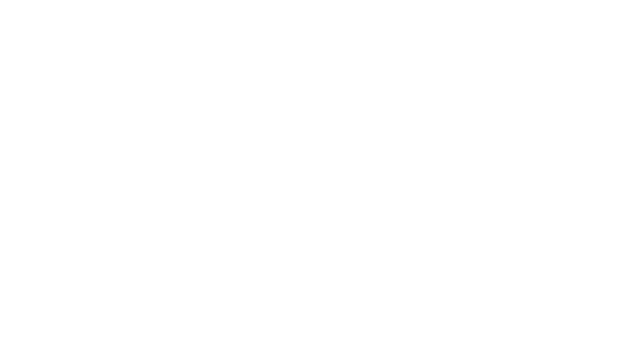
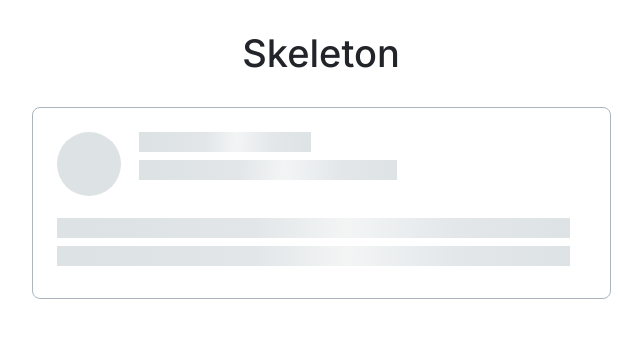
Before and after one commit to js-tasks-ru/htmlcss-20210610_eresha, a website: page 04-lection2/02-skeleton/index.html in a window 1280 px wide. Shown: the whole page, without its empty margins (319-961 px from the left). Drawn offline with Linux system fonts and the light colour scheme.

Commit message:
4-module-2-task

```diff
--- a/04-lection2/02-skeleton/index.html
+++ b/04-lection2/02-skeleton/index.html
@@ -2,10 +2,30 @@
 <!-- Страница со скелетоном -->
 <html lang="ru">
     <head>
+        <meta charset="UTF-8">
+        <title>Skeleton</title>
+        <link rel="stylesheet" href="../../assets/css/normalize.css">
         <link rel="stylesheet" href="../../assets/css/main.css">
+        <link rel="stylesheet" href="./page.css">
         <link rel="stylesheet" href="./skeleton.css">
     </head>
-    <body>
+    <body class="page">
+        <h2 class="page__title">Skeleton</h2>
+        <div class="page__skeleton">
+        <div class="skeleton">
+            <div class="skeleton__header">
+                <div class="skeleton__img"></div>
+                <div class="skeleton__legend">
+                    <div class="skeleton__line skeleton__line-top"></div>
+                    <div class="skeleton__line skeleton__line-middle"></div>
+                </div>
+            </div>
+            <div class="skeleton__content">
+                <div class="skeleton__line skeleton__line-bottom"></div>
+                <div class="skeleton__line skeleton__line-bottom"></div>
+            </div>
+            </div>
+        </div>
 
     </body>
 </html>
--- /dev/null
+++ b/04-lection2/02-skeleton/page.css
@@ -0,0 +1,17 @@
+.page {
+  margin: 0;
+  padding: 0;
+}
+
+.page__title {
+  font-family: 'Inter', sans-serif;
+  text-align: center;
+  font-weight: 500;
+  font-size: 38px;
+  color: var(--black);
+}
+
+.page__skeleton {
+  margin: 0 auto;
+  width: 579px;
+}
--- a/04-lection2/02-skeleton/skeleton.css
+++ b/04-lection2/02-skeleton/skeleton.css
@@ -0,0 +1,62 @@
+.skeleton {
+  display: flex;
+  flex-direction: column;
+  min-height: 192px;
+  width: 100%;
+  padding: 24px 40px 32px 24px;
+
+  background: var(--white);
+
+  border: 1px solid var(--grey-3);
+  box-sizing: border-box;
+  border-radius: 8px;
+}
+
+.skeleton__header {
+  display: flex;
+}
+
+.skeleton__img {
+  width: 64px;
+  height: 64px;
+  margin-right: 18px;
+
+  background-color: var(--grey-2);
+  border-radius: 50%;
+}
+
+.skeleton__legend {
+  flex-grow: 1;
+}
+
+.skeleton__line {
+  height: 20px;
+
+  background: linear-gradient(92.51deg,
+  var(--grey-2) 6.44%,
+  var(--grey-5) 38.47%,
+  var(--grey-6) 56.48%,
+  var(--grey-7) 77.5%,
+  var(--grey-2) 102.52%);
+}
+
+.skeleton__line-top {
+  width: 40%;
+  margin-bottom: 8px;
+}
+
+.skeleton__line-middle {
+  width: 60%;
+}
+
+.skeleton__content {
+  margin-top: auto;
+}
+
+.skeleton__line-bottom {
+  width: 100%;
+}
+
+.skeleton__line-bottom:first-child {
+  margin-bottom: 8px;
+}
--- a/assets/css/main.css
+++ b/assets/css/main.css
@@ -11,6 +11,9 @@
     --grey-2: #DDE2E5;
     --grey-3: #ACB5BD;
     --grey-4: #495057;
+    --grey-5: #E2E6E8;
+    --grey-6: #F3F5F5;
+    --grey-7: #E3E7EA;
 
     --error: var(--red);
     --success: var(--blue);
@@ -20,5 +23,5 @@
 }
 
 * {
-    font-family: 'Roboto', sans-serif;
+    font-family: 'Inter', sans-serif;
 }
```
